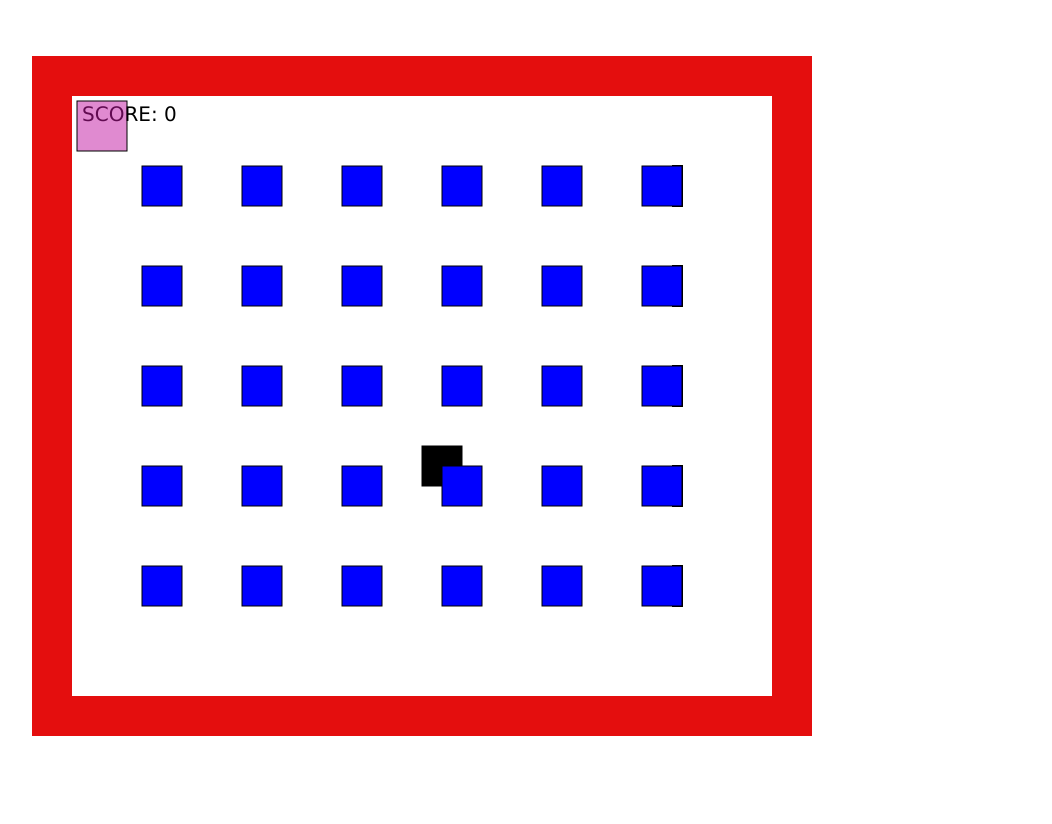
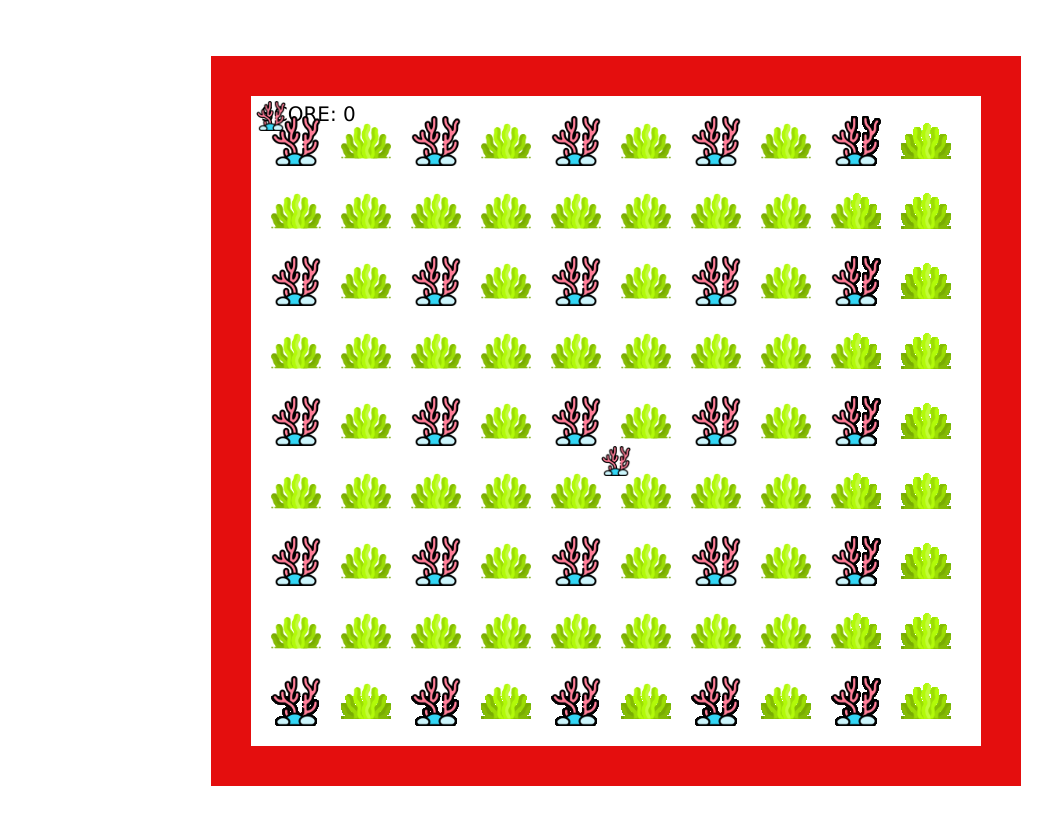
Before and after one commit to alexisortega66/Bomberman, a plain HTML site: page Bomberman.html in a window 1280 px wide. Shown: the whole page, without its empty margins (24-1076 px from the left). Before the commit the page ends 800 px from the top, so only its background shows below. Drawn offline with Linux system fonts and the light colour scheme.

Commit message:
implementacion de imagenes-prueba

```diff
--- a/Bomberman.html
+++ b/Bomberman.html
@@ -8,7 +8,7 @@
 </head>
 
 <body>
-    <canvas width="700" height="600" id="myCanvas">.........................</canvas>
+   <center> <canvas width="730" height="650" id="myCanvas">.........................</canvas></center>
 
     <style>
         #myCanvas {
@@ -33,7 +33,7 @@
         const canvas = document.getElementById('myCanvas');
         const ctx = canvas.getContext('2d')
 
-        var speed = 1;
+        var speed = 5;
         var dir = 0;
 
         let obstaculosDestruibles = [];
@@ -48,8 +48,12 @@
         comida.src = "bambu.png";
         let audio = new Audio();
         audio.src = "point.mp3";*/
-
-
+        let piedra = new Image();
+        piedra.src = "bloques.png";
+        let algas = new Image();
+        algas.src = "algas-marinas.png";
+        let coral = new Image();
+        coral.src = "coral.png";
 
         class Rectangulo {
             constructor(x, y, w, h, c) {
@@ -61,10 +65,12 @@
 
 
             }
-            paint(ctx) {
-                ctx.fillStyle = this.c;
-                ctx.fillRect(this.x, this.y, this.w, this.h);
-                ctx.strokeRect(this.x, this.y, this.w, this.h);
+            paint() {
+                ctx.drawImage(coral,this.x,this.y,this.w,this.h);
+
+            }
+            murosIndestructible(){
+                ctx.drawImage(piedra,this.x,this.y,this.w,this.h);
 
             }
             seTocan(target) {
@@ -79,16 +85,58 @@
             }
         }
 
-        const player = new Rectangulo(5, 5, 50, 50, "black");
-        const target = new Rectangulo(350, 350, 40, 40, "black");
+        class bombas {
+constructor(x, y, w, h){
+this.x=x;
+this.y=y;
+this.w=w;
+this.h=h;
+}
+dibujarMedusa(){
+    drawImage(medusa,this.x,this.y,this.w,this.h);
+}
+
+
+
+        }
+
+        class muro{
+            constructor(x,y,w,h){
+this.x=x;
+this.y=y;
+this.w=w;
+this.h=h;
+
+            }
+
+             dibuarMuro() {
+                ctx.drawImage(algas, this.x,this.y,this.w,this.h);
+
+            }
+
+        }
+
+        const player = new Rectangulo(5, 5, 30, 30, "black");
+        const target = new Rectangulo(350, 350, 30, 30, "black");
 
     //stones
-    for (let j = 0; j < 5; j++) {
-        for (let i = 0; i < 6; i++) {
-            obstaculosIndestruibles.push(new Rectangulo(70 + i * 100, 70 + j * 100, 40, 40, "blue"));
-        }
+   // Crear cuadros azules con cuadros marrones entre ellos
+for (let j = 0; j < 9; j++) {
+  for (let i = 0; i < 10; i++) {
+    if (i % 2 === 0&&j%2==0) {
+      obstaculosIndestruibles.push(new Rectangulo(20 + i * 70, 20 + j * 70, 50, 50, "blue"));
+    } else {
+      obstaculosDestruibles.push(new muro(20 + i * 70, 20 + j * 70, 50, 50, "brown"));
     }
-       /* obstaculosIndestruibles.push(new Rectangulo(65, 50, 360, 50, "gray"));
+  }
+}
+
+function dibujar(){
+
+}
+
+// Dibuja los cuadros en el canvas
+  /* obstaculosIndestruibles.push(new Rectangulo(65, 50, 360, 50, "gray"));
         obstaculosIndestruibles.push(new Rectangulo(65, 410, 360, 50, "gray"));*/
 
 
@@ -98,19 +146,19 @@
             switch (e.keyCode) {
                 case 87:
                     if (!pause) dir = e.keyCode;
-                    //  y-=10
+                      player.y-=speed
                     break;
                 case 83:
                     if (!pause) dir = e.keyCode;
-                    //  y+=10
+                    player.y+=speed
                     break;
                 case 65:
                     if (!pause) dir = e.keyCode;
-                    //   x-=10
+                       player.x-=speed
                     break;
                 case 68:
                     if (!pause) dir = e.keyCode;
-                    //   x+=10
+                       player.x+=speed
                     break;
                 case 32:
                     //dir=
@@ -123,19 +171,15 @@
             if (!pause) {
     switch (dir) {
         case 87: // Tecla W (arriba)
-            player.y -= speed;
             if (player.y < 0) { player.y = 0; } // Evitar que se salga por arriba
             break;
         case 83: // Tecla S (abajo)
-            player.y += speed;
             if (player.y > 550) { player.y = 550; } // Evitar que se salga por abajo
             break;
         case 65: // Tecla A (izquierda)
-            player.x -= speed;
             if (player.x < 0) { player.x = 0; } // Evitar que se salga por la izquierda
             break;
         case 68: // Tecla D (derecha)
-            player.x += speed;
             if (player.x > 550) { player.x = 550; } // Evitar que se salga por la derecha
             break;
     }
@@ -188,10 +232,10 @@
                 ctx.fillStyle = "black";
                 ctx.fillText("SCORE: " + score, 10, 25)
                 player.c = random_rgba();
-                player.paint(ctx);
+                player.paint();
              //   ctx.drawImage(image, player.x, player.y,50,50);
 
-                target.paint(ctx);
+                target.paint();
                 //ctx.drawImage(comida, target.x, target.y,40,40);
 
 
@@ -207,7 +251,11 @@ for (let i = 0; i < 4; i++) { // Cambia el 4 al número de cuadros que desees
     ctx.fillRect(x, y, cuadroWidth, cuadroHeight);
 }*/
                 for (var i = obstaculosIndestruibles.length - 1; i >= 0; i--) {
-                    obstaculosIndestruibles[i].paint(ctx);
+                    obstaculosIndestruibles[i].paint();
+
+                }
+                for (var i = obstaculosDestruibles.length - 1; i >= 0; i--) {
+                    obstaculosDestruibles[i].dibuarMuro();
 
                 }
 
```
Also changed, not shown: algas-marinas.png (added), bloques.png (added), coral.png (added).
